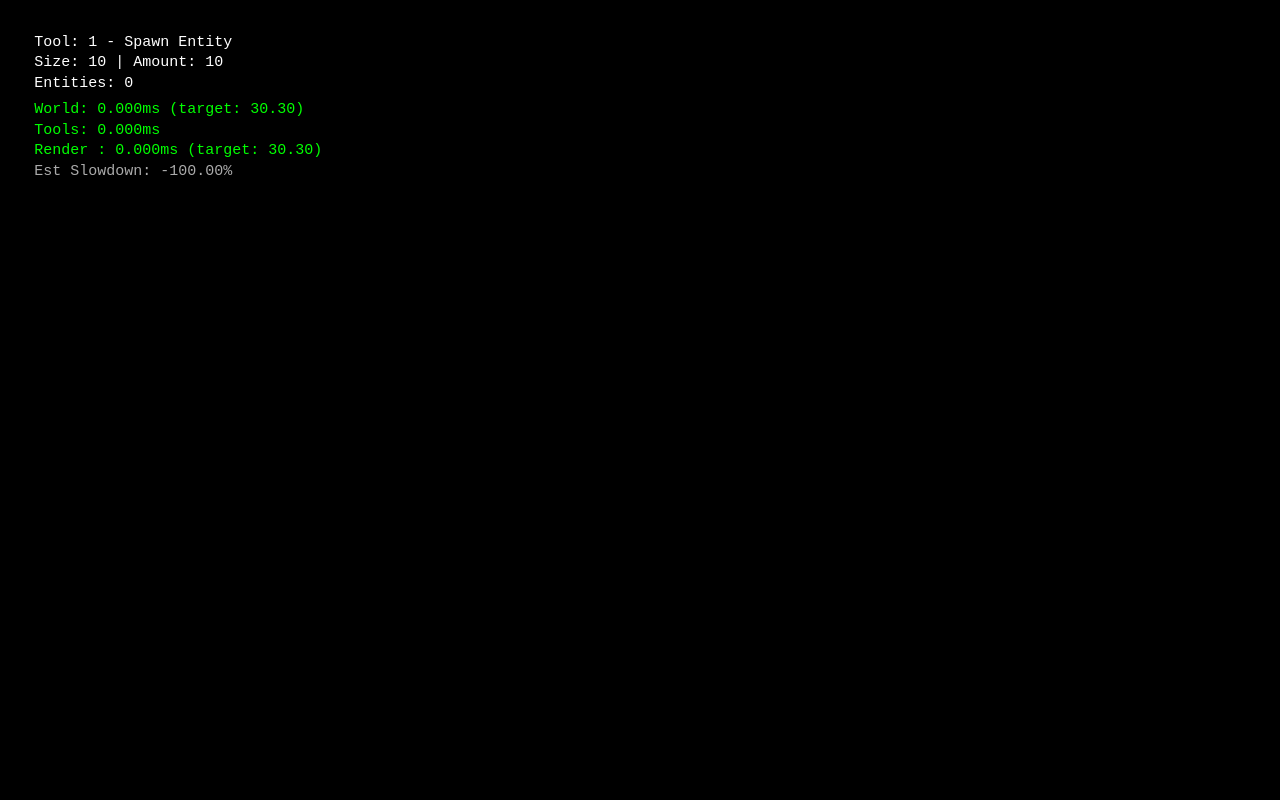
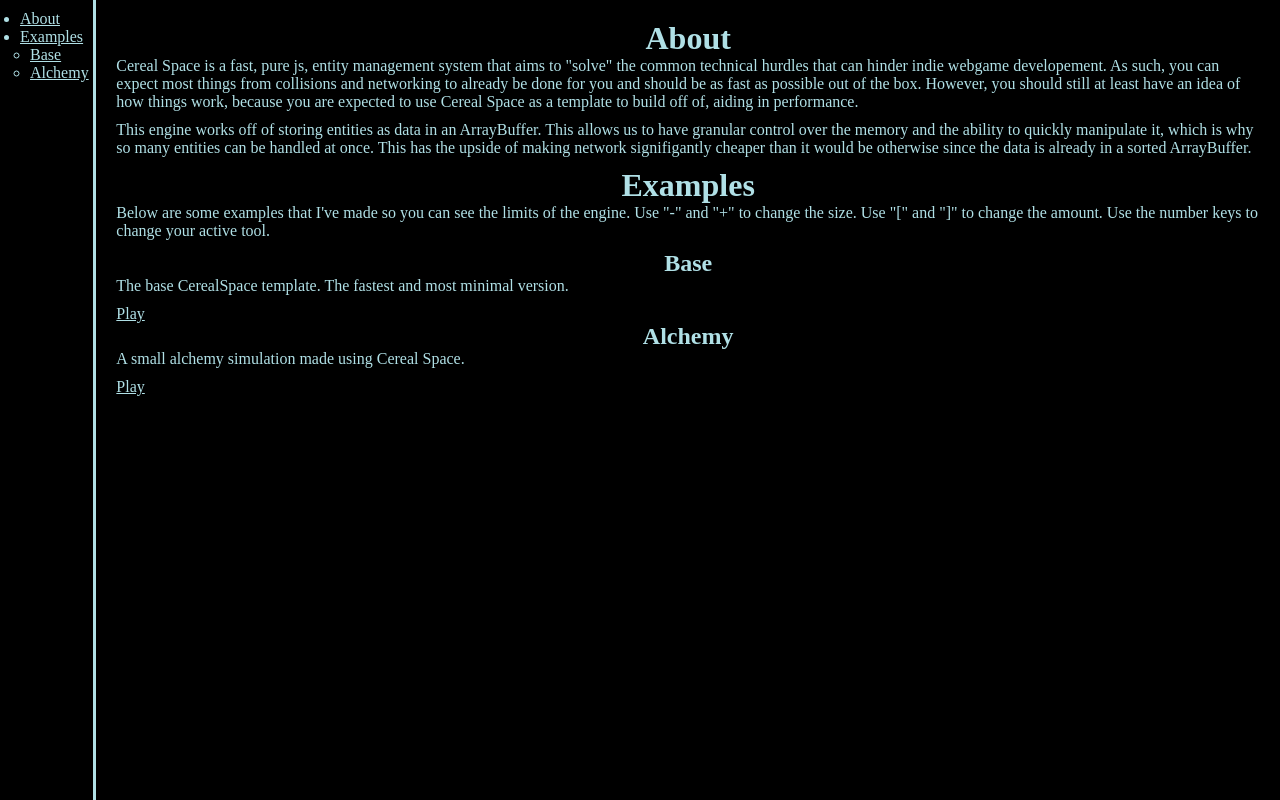
Before and after one commit to DrakoHyena/CerealSpace, a website: page client/index.html in a window 1280 px wide. Drawn offline with Linux system fonts and the light colour scheme.

Commit message:
Awesome website + bug fixes + alchemy next

```diff
--- a/client/index.html
+++ b/client/index.html
@@ -1,22 +1,55 @@
 <html>
 
 <head>
-    <style>
-        * {
-            margin: 0;
-            padding: 0;
-        }
-
-        canvas {
-            width: 100%;
-            height: 100%;
-        }
-    </style>
+    <link href="/style.css" rel="stylesheet">
 </head>
 
 <body>
-    <script src="/js/app.js" defer type="module"></script>
-    <canvas id="canvas"></canvas>
+    <div class="siteContainer">
+        <div class="sidebar">
+            <ul>
+                <li><a href="#about">About</a></li>
+                <li><a href="#examples">Examples</a></li>
+                <ul>
+                    <li><a href="#baseExample">Base</a></li>
+                    <li><a href="#alchemyExample">Alchemy</a></li>
+                </ul>
+            </ul>
+        </div>
+        <div class="content">
+            <h1 id="about">About</h1>
+            <p>
+                Cereal Space is a fast, pure js, entity management system that aims to
+                "solve" the common technical hurdles that can hinder indie webgame developement.
+                As such, you can expect most things from collisions and networking to already be done
+                for you and should be as fast as possible out of the box. However, you should still
+                at least have an idea of how things work, because you are expected to use Cereal Space
+                as a template to build off of, aiding in performance.
+            </p>
+            <p>
+                This engine works off of storing entities as data in an ArrayBuffer. This allows us
+                to have granular control over the memory and the ability to quickly manipulate it, which
+                is why so many entities can be handled at once. This has the upside of making network
+                signifigantly cheaper than it would be otherwise since the data is already in a sorted
+                ArrayBuffer.
+            </p>
+
+            <h1 id="examples">Examples</h1>
+            <p>
+                Below are some examples that I've made so you can see the limits of the engine.
+                Use "-" and "+" to change the size. Use "[" and "]" to change the amount.
+                Use the number keys to change your active tool.
+            </p>
+
+            <h2 id="baseExample">Base</h2>
+            <p>The base CerealSpace template. The fastest and most minimal version.</p>
+            <a href="/examples/base.html">Play</a>
+
+            <h2 id="alchemyExample">Alchemy</h2>
+            <p>A small alchemy simulation made using Cereal Space.</p>
+            <a href="/examples/alchemy.html">Play</a>
+        </div>
+    </div>
 </body>
 
 </html>
--- a/client/js/app.js
+++ /dev/null
@@ -1,17 +0,0 @@
-import { CerealSpace, CerealEntity } from "/js/ceralSpaceVarients/base.js";
-import { CerealViewer } from "/js/viewer.js";
-
-const canvas = document.getElementById("canvas");
-const cs = new CerealSpace();
-const viewer = new CerealViewer(canvas, cs, CerealEntity);
-viewer.setTool("1", "Spawn Entity", (pos) => {
-  for (let i = 0; i < viewer.spawnAmount; i++) {
-    let entity = new CerealEntity(cs, cs.addEntity());
-    entity.px = pos.x;
-    entity.py = pos.y;
-    entity.w = viewer.spawnSize;
-    entity.h = viewer.spawnSize;
-    entity.vx = (Math.random() - 0.5) * 20;
-    entity.vy = (Math.random() - 0.5) * 20;
-  }
-});
--- a/client/js/ceralSpaceVarients/base.js
+++ b/client/js/ceralSpaceVarients/base.js
@@ -123,9 +123,14 @@ class CerealSpace {
     this.blockToIndex = new Uint32Array(this.maxEntities);
     this.blockToIndexTemp = new Uint32Array(this.maxEntities);
 
+    this.idToDataIndex = new Uint32Array(this.maxEntities);
+    this.freeIds = new Uint32Array(this.maxEntities);
+    for (let i = 0; i < this.maxEntities; i++) {
+      this.freeIds[i] = i + 1;
+    }
+    this.lastFreeId = this.maxEntities - 1;
+
     this.freeIndex = 0;
-    this.nextEntityId = 1;
-    this.idToDataIndex = new Uint32Array(this.maxEntities);
 
     this._loopEntity = new CerealEntity(this, BYTES_PER_HEADER);
     this._collisionEntity = new CerealEntity(this, BYTES_PER_HEADER);
@@ -134,19 +139,22 @@ class CerealSpace {
 
   addEntity() {
     const blockStart = this.freeIndex;
-    this.dv.setUint32(
-      blockStart + CERAL_HEADER_OFFSETS.id,
-      this.nextEntityId++,
-    );
+    const id = this.freeIds[this.lastFreeId--];
+    this.dv.setUint32(blockStart + CERAL_HEADER_OFFSETS.id, id);
+    const dataIndex = blockStart + BYTES_PER_HEADER;
+    this.idToDataIndex[id] = dataIndex;
     this.freeIndex += BYTES_PER_BLOCK;
-    const dataIndex = blockStart + BYTES_PER_HEADER;
-    this.idToDataIndex[this.nextEntityId - 1] = dataIndex;
     return dataIndex;
   }
 
   deleteEntity(dataIndex) {
     const blockStart = dataIndex - BYTES_PER_HEADER;
     const lastBlockStart = this.freeIndex - BYTES_PER_BLOCK;
+
+    this.lastFreeId++;
+    this.freeIds[this.lastFreeId] = this.dv.getUint32(
+      blockStart + CERAL_HEADER_OFFSETS.id,
+    );
 
     if (blockStart !== lastBlockStart) {
       this.u8.copyWithin(blockStart, lastBlockStart, this.freeIndex);
@@ -281,7 +289,7 @@ class CerealSpace {
       const bx2 = bx1 + this.dv.getUint16(bDataOffset + CERAL_ENTITY_OFFSETS.w);
       const by2 = by1 + this.dv.getUint16(bDataOffset + CERAL_ENTITY_OFFSETS.h);
 
-      if (x1 < bx2 && x2 > bx1 && y1 < by2 && y2 > by1) {
+      if (x1 <= bx2 && x2 >= bx1 && y1 <= by2 && y2 >= by1) {
         this._queryEntity.index = bDataOffset;
         this._queryEntity.id = this.dv.getUint32(
           bBlockOffset + CERAL_HEADER_OFFSETS.id,
@@ -325,7 +333,7 @@ class CerealSpace {
       const bx2 = bx1 + dv.getUint16(bDataOffset + CERAL_ENTITY_OFFSETS.w);
       const by2 = by1 + dv.getUint16(bDataOffset + CERAL_ENTITY_OFFSETS.h);
 
-      if (ax1 < bx2 && ax2 > bx1 && ay1 < by2 && ay2 > by1) {
+      if (ax1 <= bx2 && ax2 >= bx1 && ay1 <= by2 && ay2 >= by1) {
         this._collisionEntity.index = bDataOffset;
         this._collisionEntity.id = dv.getUint32(
           bBlockOffset + CERAL_HEADER_OFFSETS.id,
--- a/client/js/viewer.js
+++ b/client/js/viewer.js
@@ -282,7 +282,7 @@ export class CerealViewer {
     const toolName = this.tools[this.currentToolKey]?.name || "Unknown";
     drawLine(`Tool: ${this.currentToolKey} - ${toolName}`);
     drawLine(`Size: ${this.spawnSize} | Amount: ${this.spawnAmount || 1}`);
-    drawLine(`Entities: ${this.cs.nextEntityId - 1}`);
+    drawLine(`Entities: ${this.cs.maxEntities - this.cs.lastFreeId - 1}`);
 
     currY += 5 * uiScale;
 
--- /dev/null
+++ b/client/playStyle.css
@@ -0,0 +1,10 @@
+* {
+    margin: 0;
+    padding: 0;
+    box-sizing: border-box;
+}
+
+canvas {
+    width: 100%;
+    height: 100%;
+}
--- /dev/null
+++ b/client/style.css
@@ -0,0 +1,47 @@
+* {
+    margin: 0;
+    padding: 0;
+    box-sizing: border-box;
+    color: powderblue;
+}
+
+body {
+    background: black;
+}
+
+h1 {
+    text-align: center;
+}
+
+h2 {
+    text-align: center;
+}
+
+p {
+    margin-bottom: 10px;
+}
+
+ul>ul {
+    margin-left: 10px;
+}
+
+.siteContainer {
+    display: flex;
+    height: 100%;
+}
+
+.sidebar {
+    padding: 10px;
+    padding-left: 20px;
+    width: min-content;
+    height: 100%;
+    overflow-y: auto;
+    border-right: solid;
+}
+
+.content {
+    padding: 20px;
+    width: 100%;
+    height: 100%;
+    overflow-y: auto;
+}
```
Also changed, not shown: client/examples/base.html (added, +31 -0 lines).
